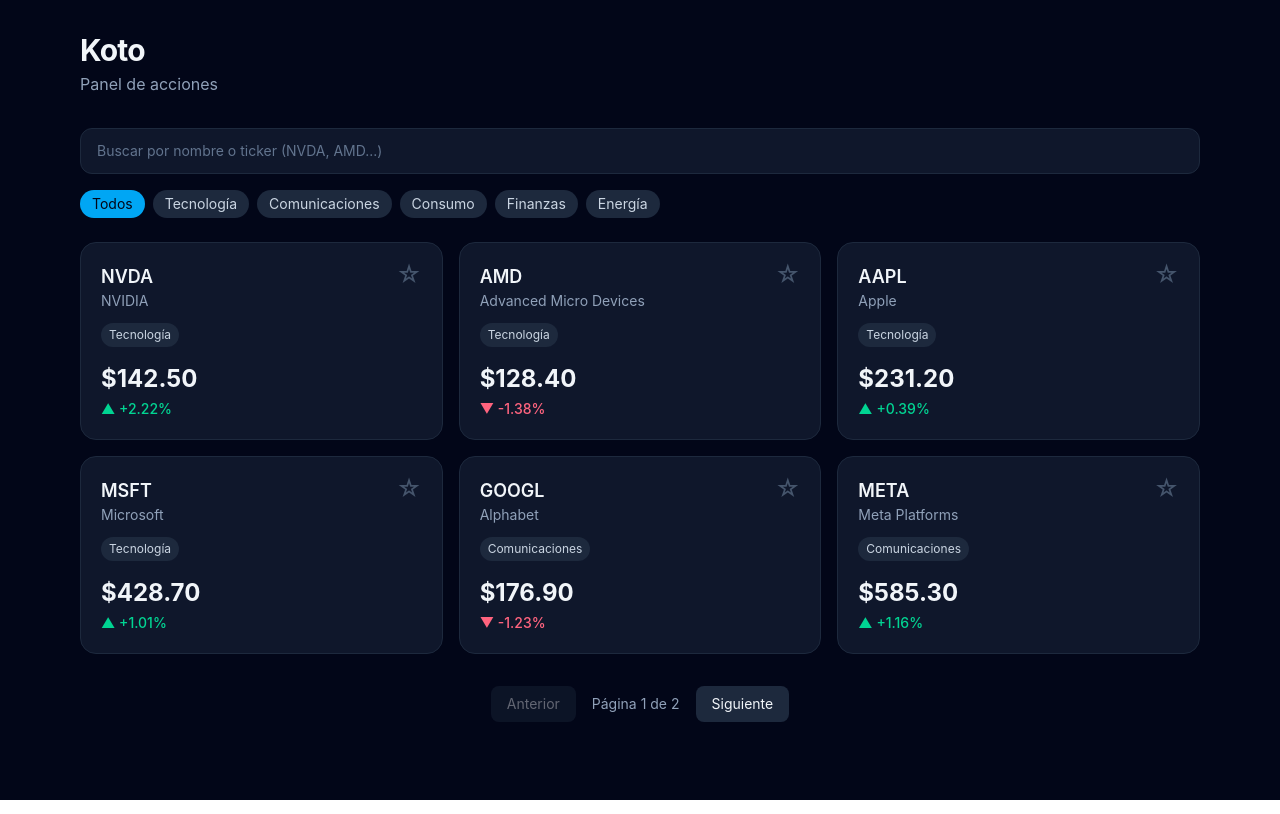
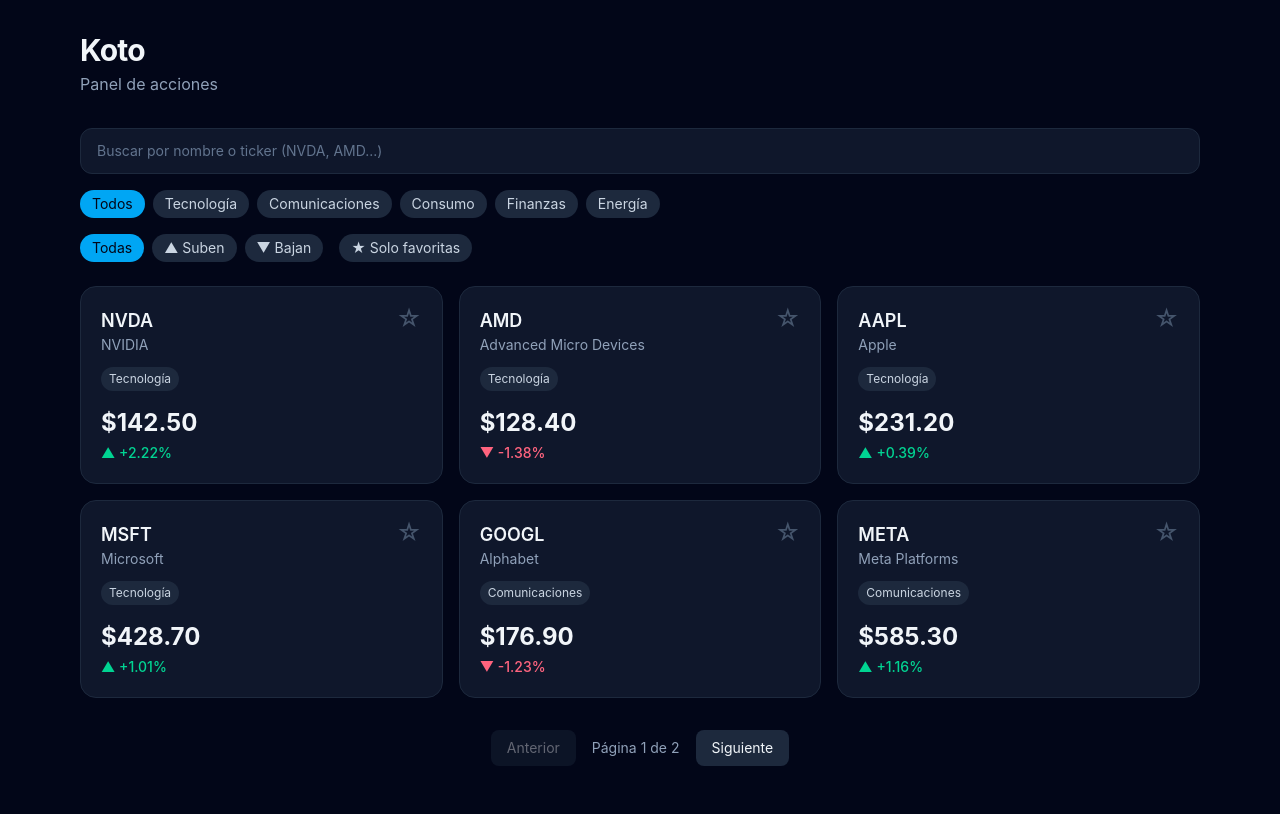
Before and after one commit to lmes21/koto, a React (Vite) app: page / in a window 1280 px wide. Built offline with nearby package versions, Linux system fonts and the light colour scheme.

Commit message:
feat: añade filtro por tendencia y por favoritas al panel

```diff
--- a/src/pages/HomePage.tsx
+++ b/src/pages/HomePage.tsx
@@ -3,9 +3,11 @@ import { Pagination } from '../components/Pagination'
 import { SearchBar } from '../components/SearchBar'
 import { SectorFilter } from '../components/SectorFilter'
 import { StockCard } from '../components/StockCard'
+import { TrendFilter } from '../components/TrendFilter'
 import { mockStocks } from '../data/mockStocks'
 import { useDebounce } from '../hooks/useDebounce'
 import { useFavorites } from '../hooks/useFavorites'
+import type { Trend } from '../types/stock'
 import { filterStocks } from '../utils/filterStocks'
 import { paginate, totalPages } from '../utils/paginate'
 
@@ -15,11 +17,16 @@ const sectors = [...new Set(mockStocks.map((stock) => stock.sector))]
 export function HomePage() {
   const [query, setQuery] = useState('')
   const [sector, setSector] = useState('Todos')
+  const [trend, setTrend] = useState<Trend>('all')
+  const [onlyFavorites, setOnlyFavorites] = useState(false)
   const [page, setPage] = useState(1)
   const debouncedQuery = useDebounce(query, 300)
   const { isFavorite, toggleFavorite } = useFavorites()
 
-  const filtered = filterStocks(mockStocks, debouncedQuery, sector)
+  const source = onlyFavorites
+    ? mockStocks.filter((stock) => isFavorite(stock.symbol))
+    : mockStocks
+  const filtered = filterStocks(source, { query: debouncedQuery, sector, trend })
   const pages = totalPages(filtered.length, PAGE_SIZE)
   const currentPage = Math.min(page, pages)
   const visibleStocks = paginate(filtered, currentPage, PAGE_SIZE)
@@ -33,6 +40,21 @@ export function HomePage() {
     setSector(value)
     setPage(1)
   }
+
+  const handleTrendChange = (value: Trend) => {
+    setTrend(value)
+    setPage(1)
+  }
+
+  const handleOnlyFavoritesChange = (value: boolean) => {
+    setOnlyFavorites(value)
+    setPage(1)
+  }
+
+  const emptyMessage =
+    onlyFavorites && source.length === 0
+      ? 'Aún no tienes favoritas. Pulsa la ★ de una acción para guardarla.'
+      : 'No hay acciones que coincidan con tu búsqueda.'
 
   return (
     <div className="min-h-screen bg-slate-950 text-slate-100">
@@ -48,12 +70,27 @@ export function HomePage() {
           selected={sector}
           onSelect={handleSectorChange}
         />
+        <div className="flex flex-wrap items-center gap-4">
+          <TrendFilter selected={trend} onSelect={handleTrendChange} />
+          <button
+            type="button"
+            onClick={() => handleOnlyFavoritesChange(!onlyFavorites)}
+            aria-pressed={onlyFavorites}
+            className={`rounded-full px-3 py-1 text-sm transition ${
+              onlyFavorites
+                ? 'bg-amber-400 text-slate-950'
+                : 'bg-slate-800 text-slate-300 hover:bg-slate-700'
+            }`}
+          >
+            ★ Solo favoritas
+          </button>
+        </div>
       </section>
 
       <main className="mx-auto max-w-6xl px-4 pb-12">
         {visibleStocks.length === 0 ? (
           <p className="rounded-2xl border border-dashed border-slate-800 p-8 text-center text-slate-400">
-            No hay acciones que coincidan con tu búsqueda.
+            {emptyMessage}
           </p>
         ) : (
           <div className="grid gap-4 sm:grid-cols-2 lg:grid-cols-3">
--- a/src/utils/filterStocks.ts
+++ b/src/utils/filterStocks.ts
@@ -1,19 +1,25 @@
-import type { Stock } from '../types/stock'
+import type { Stock, Trend } from '../types/stock'
 
-export function filterStocks(
-  stocks: Stock[],
-  query: string,
-  sector: string,
-): Stock[] {
-  const q = query.trim().toLowerCase()
+interface Filters {
+  query: string
+  sector: string
+  trend: Trend
+}
+
+export function filterStocks(stocks: Stock[], filters: Filters): Stock[] {
+  const q = filters.query.trim().toLowerCase()
 
   return stocks.filter((stock) => {
     const matchesQuery =
       q === '' ||
       stock.symbol.toLowerCase().includes(q) ||
       stock.name.toLowerCase().includes(q)
-    const matchesSector = sector === 'Todos' || stock.sector === sector
+    const matchesSector =
+      filters.sector === 'Todos' || stock.sector === filters.sector
+    const matchesTrend =
+      filters.trend === 'all' ||
+      (filters.trend === 'up' ? stock.changePercent >= 0 : stock.changePercent < 0)
 
-    return matchesQuery && matchesSector
+    return matchesQuery && matchesSector && matchesTrend
   })
 }
```
